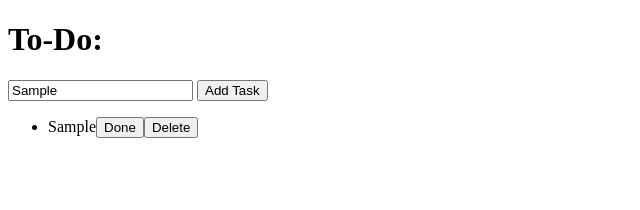
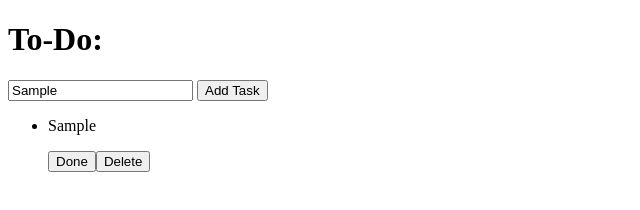
Before and after one commit to tblan21/todo-list-app, a plain HTML site: page index.html in a window 1280 px wide. Both pictures are taken after typing "Sample" into the empty fields and a click on the button "Add Task". Shown: the whole page, without its empty margins (0-640 px from the left). Drawn offline with Linux system fonts and the light colour scheme.

Commit message:
add container for buttons; add class name for tasks

```diff
--- a/index.html
+++ b/index.html
@@ -8,6 +8,7 @@
 </head>
 <body>
     <div class="container">
+        <div class="col">
             <div class="title">
                 <h1>To-Do:</h1>
             </div>
@@ -19,6 +20,7 @@
                 <!-- list items go here -->
             </ul>
         </div>
+    </div>
     <script src="index.js"></script>
 </body>
 </html>
--- a/index.js
+++ b/index.js
@@ -11,7 +11,13 @@ function app() {
 
         let input = document.querySelector('.task').value;
 
-        let task = document.createTextNode(input)
+        let value = document.createTextNode(input);
+        let task = document.createElement('p')
+        task.appendChild(value);
+        task.className = ('new-item');
+
+        let buttonContainer = document.createElement('div');
+        buttonContainer.className = ('button-container');
 
         let doneButton = document.createElement('span');
         doneButton.innerHTML = (`<button class='done'>Done</button`)
@@ -19,13 +25,15 @@ function app() {
         let deleteButton = document.createElement('span');
         deleteButton.innerHTML = (`<button class='delete'>Delete</button`)
 
+
         li.appendChild(task);
-        li.appendChild(doneButton);
-        li.appendChild(deleteButton);
+        buttonContainer.appendChild(doneButton);
+        buttonContainer.appendChild(deleteButton);
+        li.appendChild(buttonContainer);
         list.appendChild(li);
         doneButton.addEventListener("click", function(){
             if (li.id == id)
-                li.style.textDecoration = "line-through";
+                task.style.textDecoration = "line-through";
         });
         deleteButton.addEventListener("click", function(){
            if (li.id == id)
```
Lines whose indentation alone changed are shown as unchanged.
